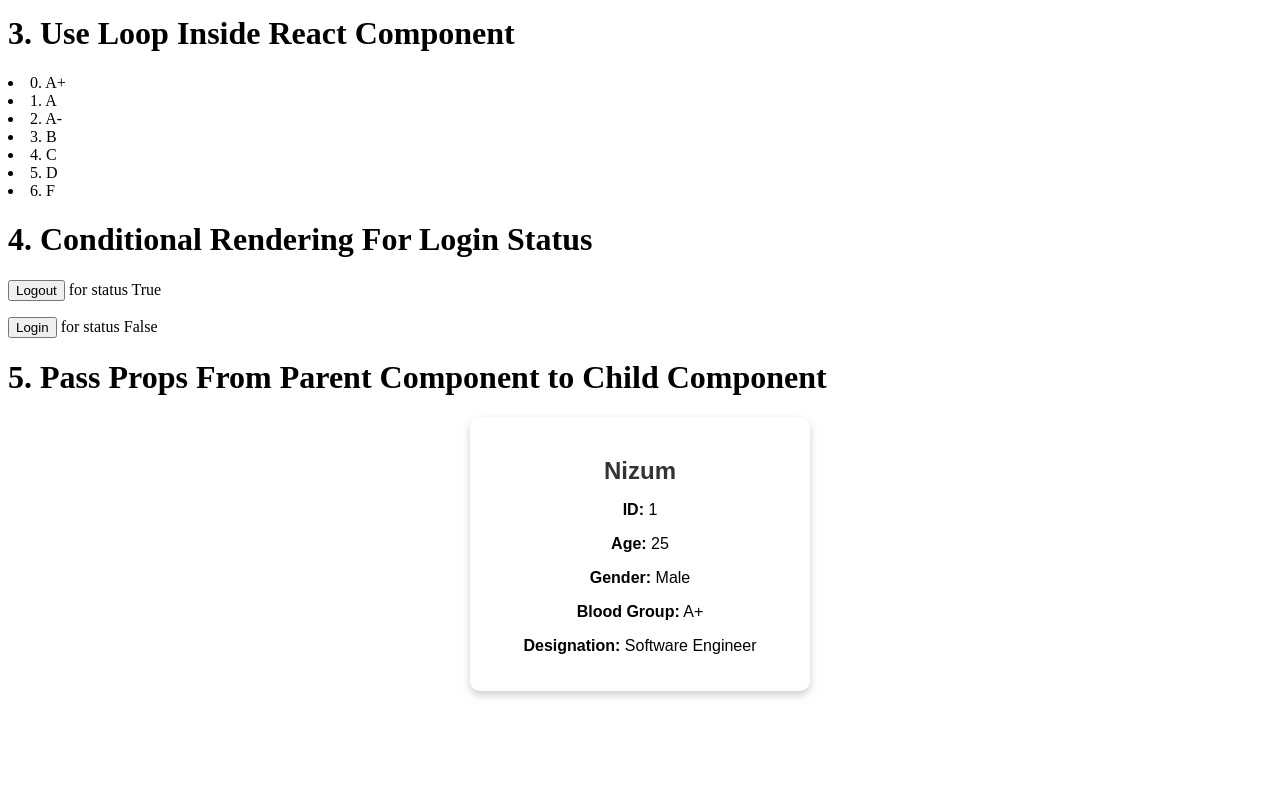
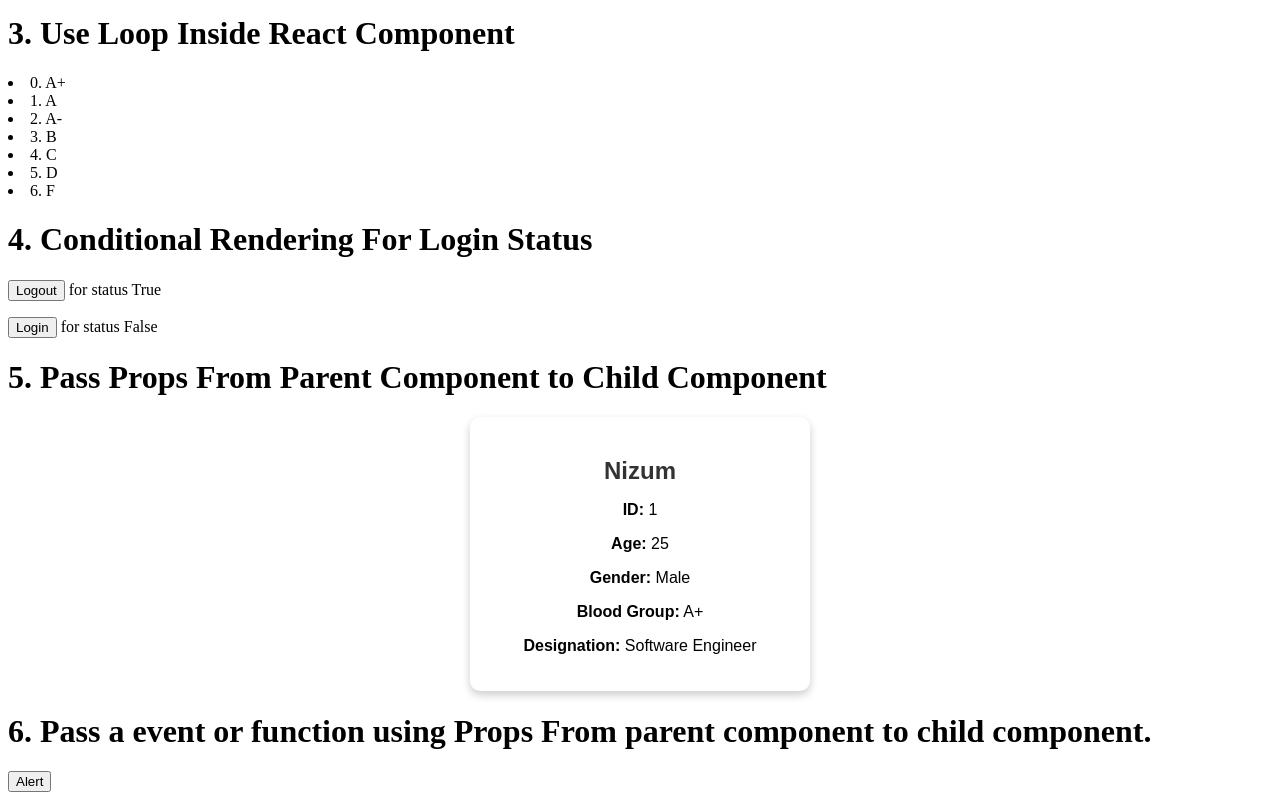
Before and after one commit to H-M-Nizum/basic-react-project, a React (Vite) app: page / in a window 1280 px wide. Shown: the part 210-1010 px from the top of the page. Before the commit the page ends 921 px from the top, so only its background shows below. Built offline with nearby package versions, Linux system fonts and the light colour scheme.

Commit message:
6. Pass event using props

```diff
--- /dev/null
+++ b/src/components/ProposComponent/ChildEventComponent.jsx
@@ -0,0 +1,15 @@
+import React from "react";
+
+const ChildEventComponent = ({ ChildButtonClink }) => {
+  return (
+    <div>
+      <h1>
+        6. Pass a event or function using Props From parent component to child
+        component.
+      </h1>
+      <button onClick={ChildButtonClink}>Alert</button>
+    </div>
+  );
+};
+
+export default ChildEventComponent;
--- a/src/components/ProposComponent/ParentComponent.jsx
+++ b/src/components/ProposComponent/ParentComponent.jsx
@@ -1,5 +1,6 @@
 import React from "react";
 import ChildComponent from "./ChildComponent";
+import ChildEventComponent from "./ChildEventComponent";
 
 const ParentComponent = () => {
   const userData = {
@@ -10,9 +11,15 @@ const ParentComponent = () => {
     bloodGroup: "A+",
     designation: "Software Engineer",
   };
+
+  //   child button click event
+  const ButtonClick = () => {
+    alert("Show Alart Using Props");
+  };
   return (
     <div>
       <ChildComponent userData={userData} />
+      <ChildEventComponent ChildButtonClink={ButtonClick} />
     </div>
   );
 };
```
